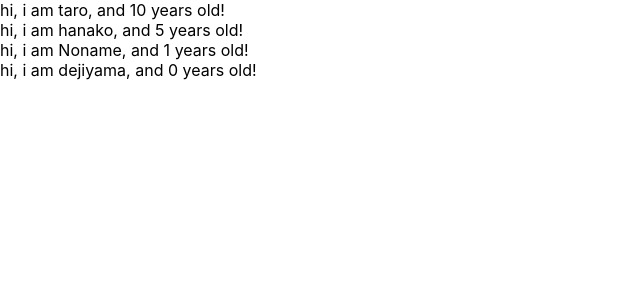
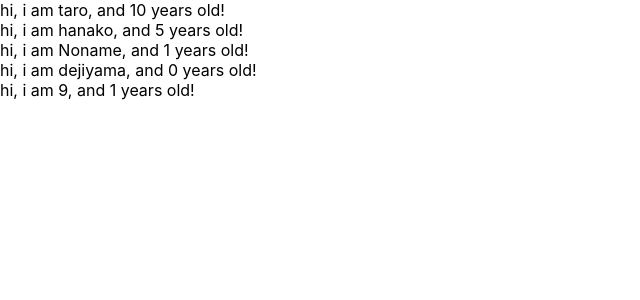
Before and after one commit to dejiyama/udemy-react-redux-crud-application, a React (Create React App) app: page / in a window 1280 px wide. Shown: the top 300 px of the page, without its empty margins (0-640 px from the left). Built offline with nearby package versions, Linux system fonts and the light colour scheme.

Commit message:
learn prop-types

```diff
--- a/src/App.js
+++ b/src/App.js
@@ -1,4 +1,5 @@
 import React from 'react';
+import PropTypes from 'prop-types';
 
 // function App() {
 // 	return (
@@ -15,7 +16,13 @@ import React from 'react';
 // }
 
 const App = () => {
-	const profiles = [{ name: 'taro', age: 10 }, { name: 'hanako', age: 5 }, { name: 'Noname' }, { age: 0 }];
+	const profiles = [
+		{ name: 'taro', age: 10 },
+		{ name: 'hanako', age: 5 },
+		{ name: 'Noname' },
+		{ age: 0 },
+		{ name: '9' }
+	];
 	return (
 		<div>
 			{profiles.map((profile, index) => {
@@ -38,4 +45,9 @@ User.defaultProps = {
 	name: 'dejiyama'
 };
 
+User.propTypes = {
+	name: PropTypes.string,
+	age: PropTypes.number.isRequired
+};
+
 export default App;
```
